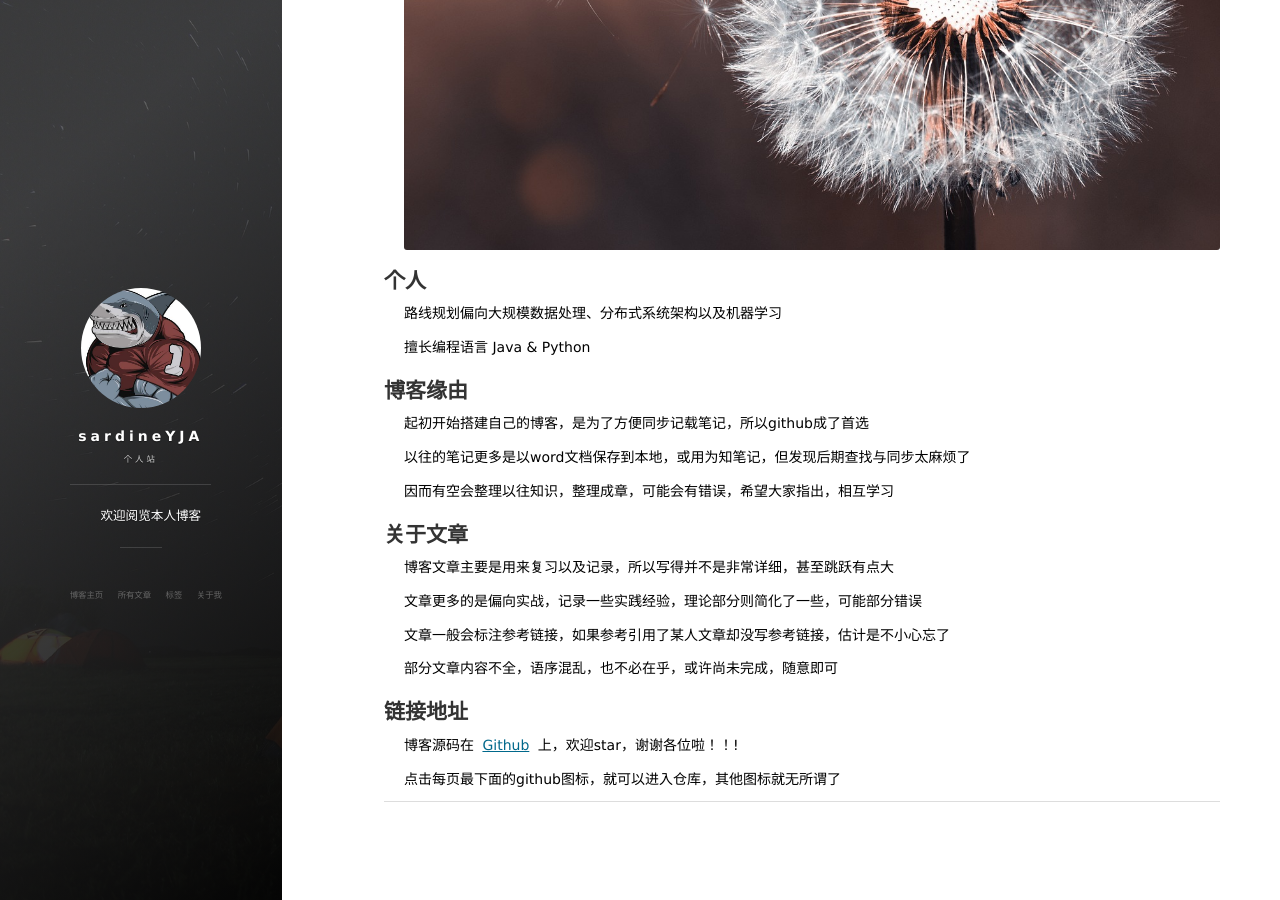
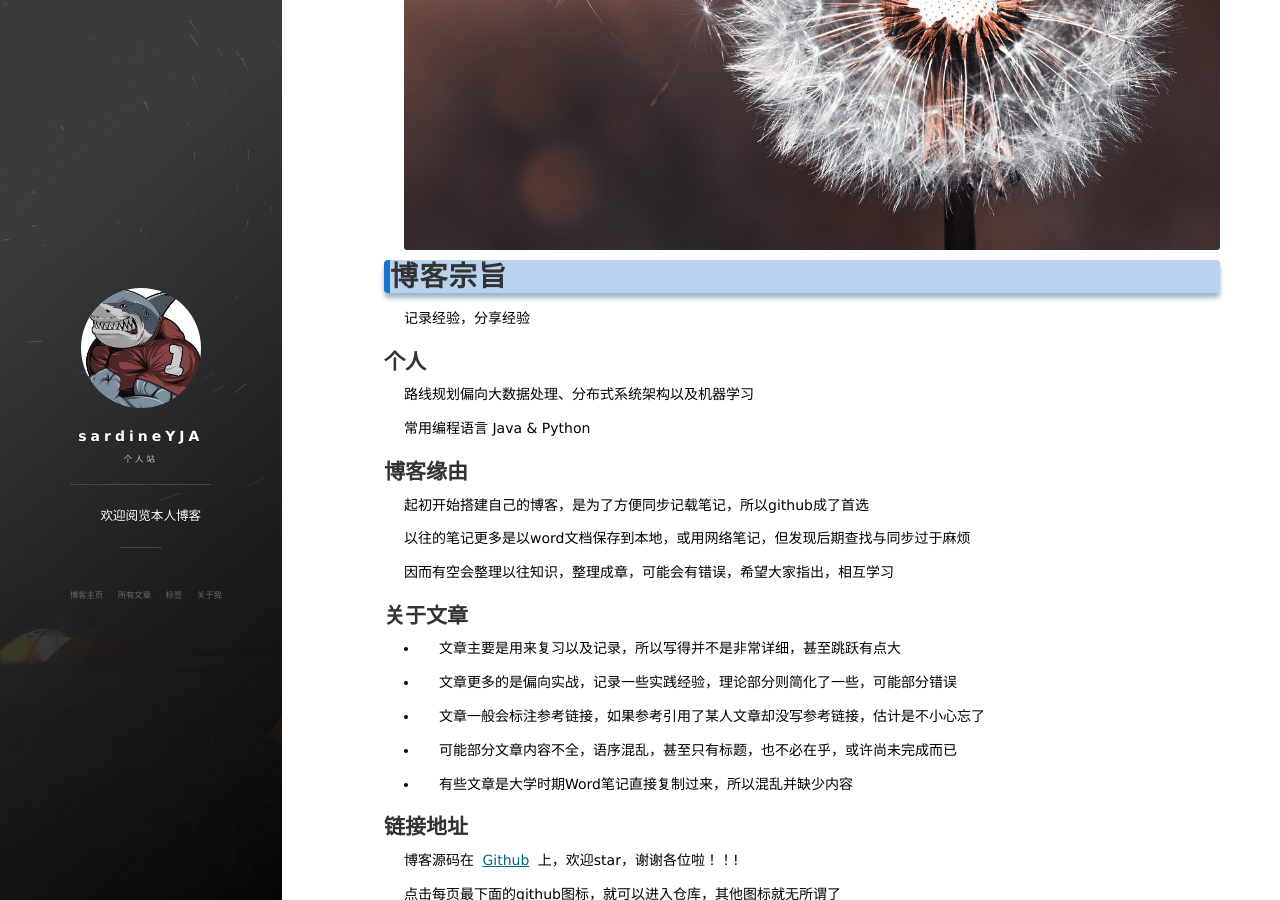
Before and after one commit to sardineYJA/sardineYJA.github.io, a Jekyll site: the page built from about.md, in a window 1280 px wide and 900 px high, scrolled down 337 px. Built offline with Jekyll 4.4.1, drawn with Linux system fonts in a browser that asks for light colours; nearby versions of some CDN libraries; a script that is not in the unit is left out; comment, search, counter and statistics services are not loaded.

Commit message:
Update about.md

```diff
--- a/about.md
+++ b/about.md
@@ -6,29 +6,35 @@ title: 关于我
 
 ![png](/images/about/蒲公英.jpg)
 
+# 博客宗旨
+
+记录经验，分享经验
+
 ## 个人
 
-路线规划偏向大规模数据处理、分布式系统架构以及机器学习
+路线规划偏向大数据处理、分布式系统架构以及机器学习
 
-擅长编程语言 Java & Python
+常用编程语言 Java & Python
 
 ## 博客缘由
 
 起初开始搭建自己的博客，是为了方便同步记载笔记，所以github成了首选
 
-以往的笔记更多是以word文档保存到本地，或用为知笔记，但发现后期查找与同步太麻烦了
+以往的笔记更多是以word文档保存到本地，或用网络笔记，但发现后期查找与同步过于麻烦
 
 因而有空会整理以往知识，整理成章，可能会有错误，希望大家指出，相互学习
 
 ## 关于文章
 
-博客文章主要是用来复习以及记录，所以写得并不是非常详细，甚至跳跃有点大
+* 文章主要是用来复习以及记录，所以写得并不是非常详细，甚至跳跃有点大
 
-文章更多的是偏向实战，记录一些实践经验，理论部分则简化了一些，可能部分错误
+* 文章更多的是偏向实战，记录一些实践经验，理论部分则简化了一些，可能部分错误
 
-文章一般会标注参考链接，如果参考引用了某人文章却没写参考链接，估计是不小心忘了
+* 文章一般会标注参考链接，如果参考引用了某人文章却没写参考链接，估计是不小心忘了
 
-部分文章内容不全，语序混乱，也不必在乎，或许尚未完成，随意即可
+* 可能部分文章内容不全，语序混乱，甚至只有标题，也不必在乎，或许尚未完成而已
+
+* 有些文章是大学时期Word笔记直接复制过来，所以混乱并缺少内容
 
 ## 链接地址
 
```
